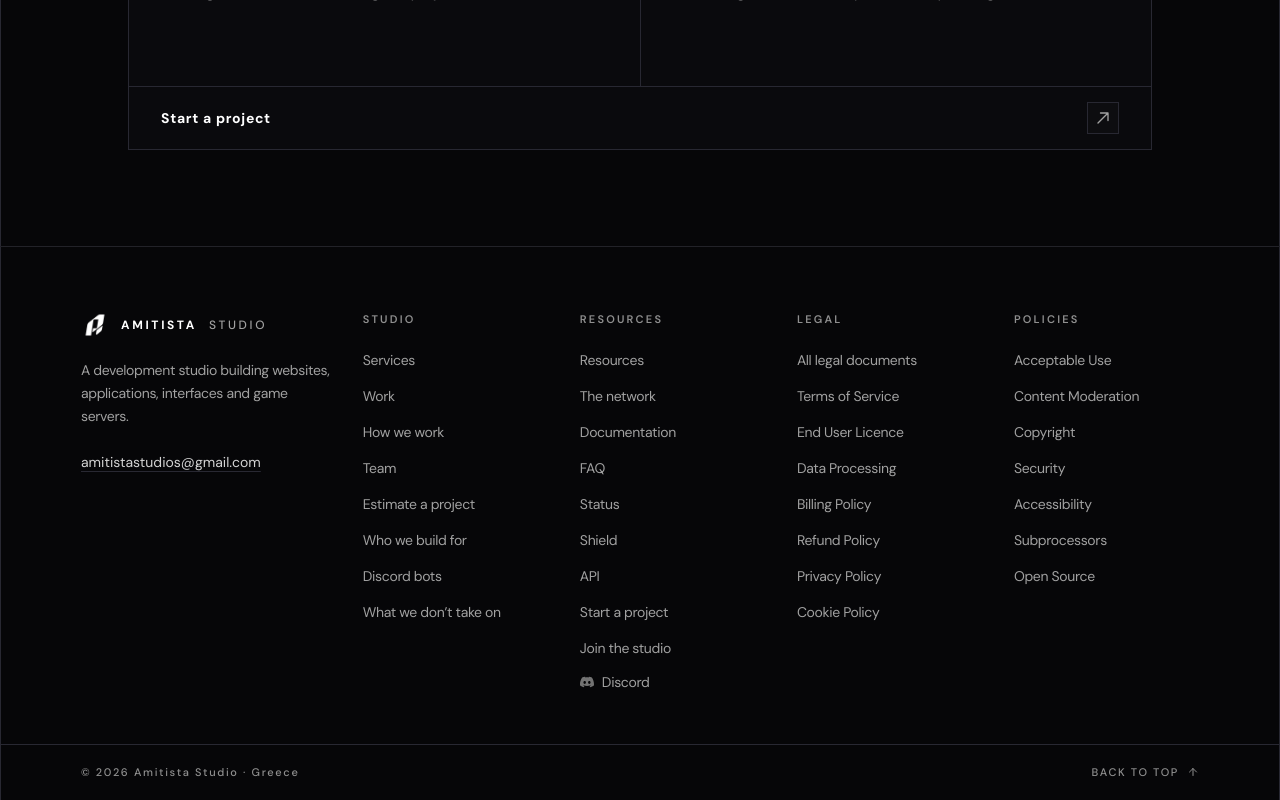
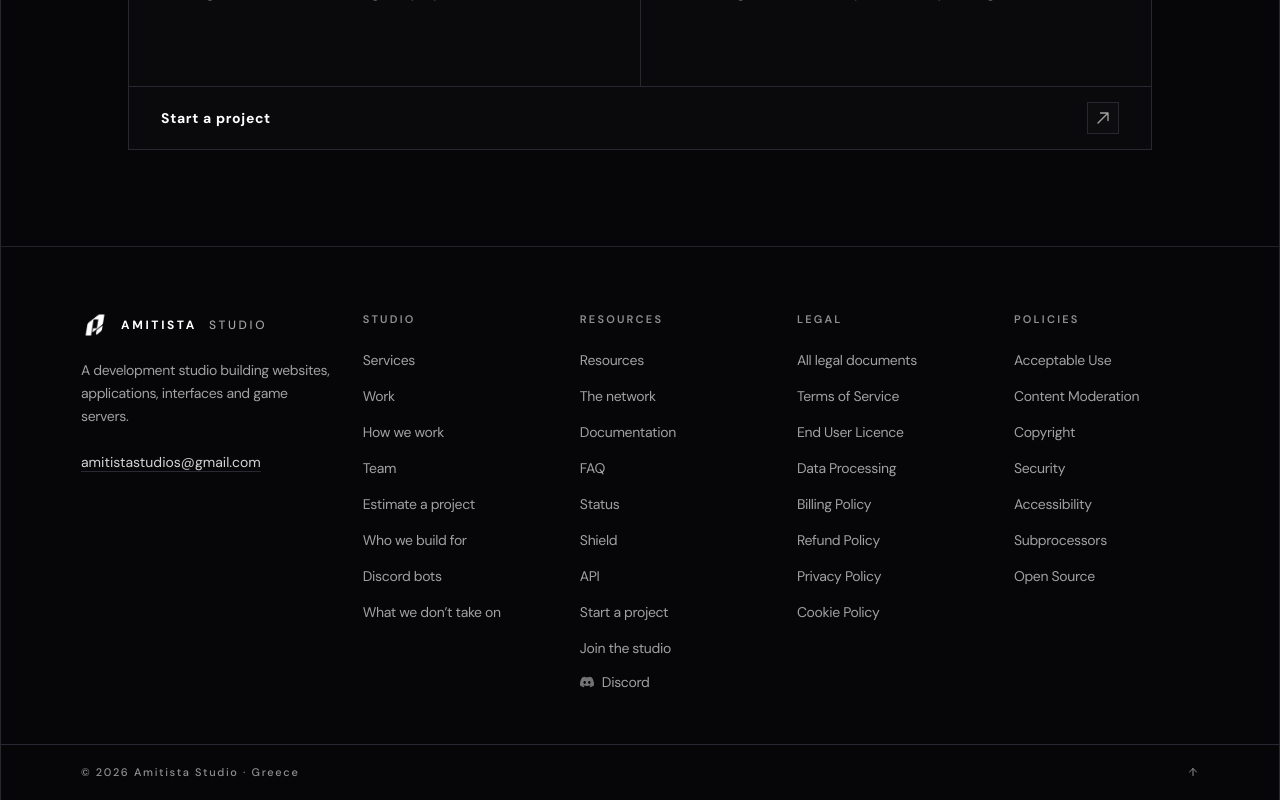
Before and after one commit to Amitistastudio/amitista-web, a React (Vite) app: page / in a window 1280 px wide. Shown: the part 3013-3813 px from the top of the page. Built offline with nearby package versions, Linux system fonts and the light colour scheme; no server answers.

Commit message:
Remove the back to top from the footer

```diff
--- a/src/components/web1/Footer.jsx
+++ b/src/components/web1/Footer.jsx
@@ -135,7 +135,6 @@ export default function Footer() {
             onClick={scrollToTop}
             className="inline-flex items-center gap-2 hover:text-white transition-colors cursor-pointer"
           >
-            BACK TO TOP
             <ArrowUp size={12} strokeWidth={2} />
           </button>
         </div>
```
